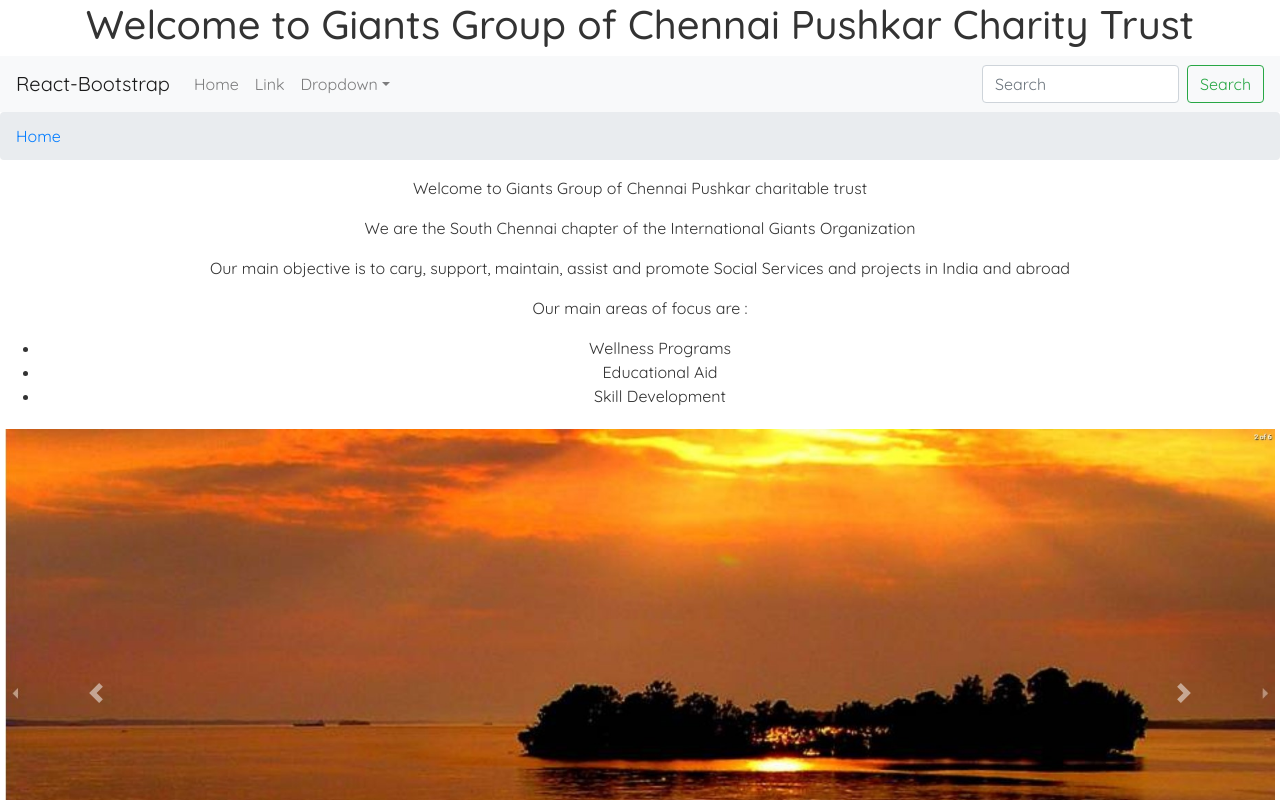
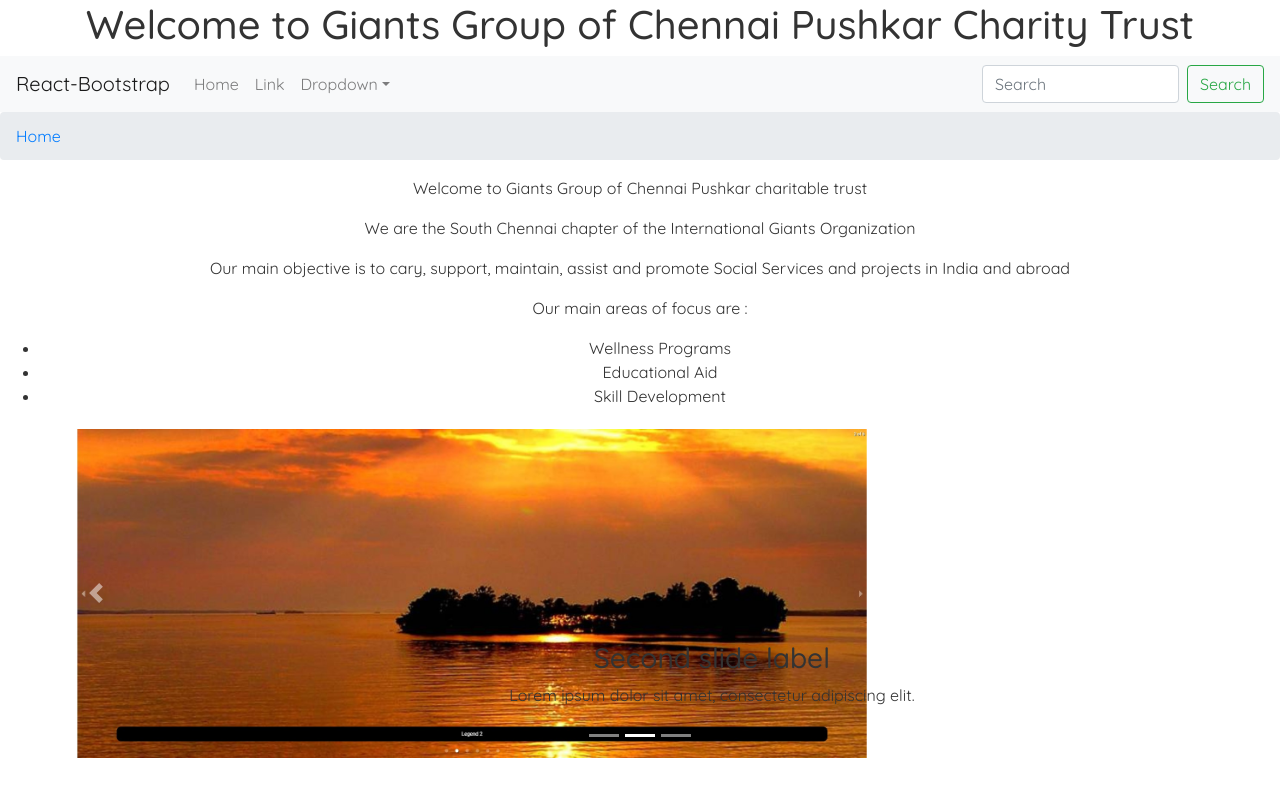
Before and after one commit to umamags/ggcp_react, a React (Create React App) app: page / in a window 1280 px wide. Shown: the top 800 px of the page. Built offline with nearby package versions, Linux system fonts and the light colour scheme.

Commit message:
image size

```diff
--- a/src/index.css
+++ b/src/index.css
@@ -11,7 +11,7 @@ img {
   border: 1px solid #ddd;
   border-radius: 4px;
   padding: 5px;
-  width: 200px;
+  max-width: 800px;
 }
 /*
 .navbar {
```
